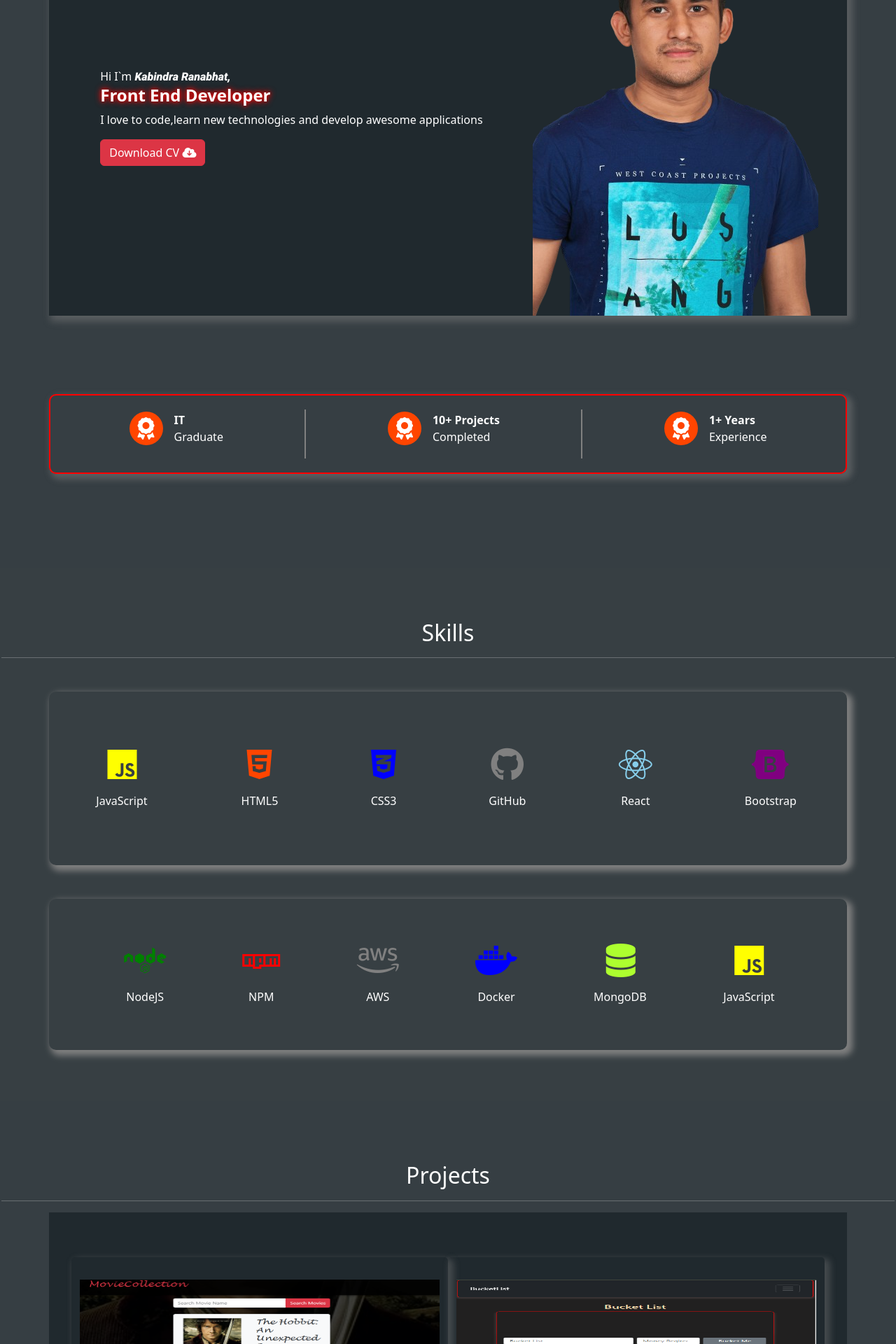
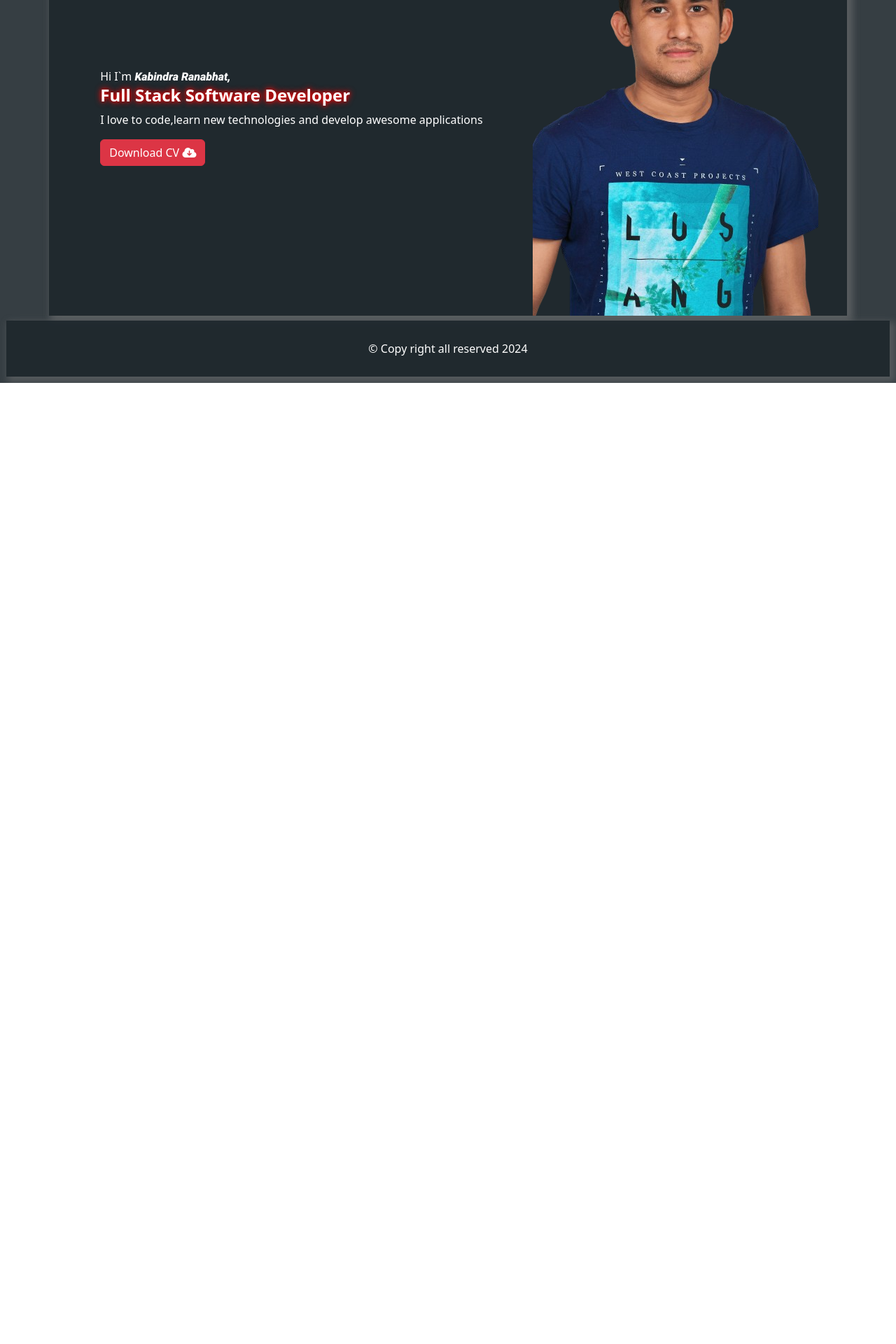
Before and after one commit to kabindrr/ReactPortfolio, a React (Vite) app: page / in a window 1280 px wide. Shown: the part 460-2380 px from the top of the page at 70% size. After the commit the page ends 1007 px from the top, so only its background shows below. Built offline with nearby package versions, Linux system fonts and the light colour scheme; a web font is replaced by a local one.

Commit message:
multipage

```diff
--- a/src/App.jsx
+++ b/src/App.jsx
@@ -9,6 +9,7 @@ import { Hero } from "./components/Hero";
 import { NavBar } from "./components/NavBar";
 import { Projects } from "./components/Projects";
 import { Skills } from "./components/Skills";
+import { Route, Routes } from "react-router-dom";
 
 const App = () => {
   return (
@@ -23,21 +24,14 @@ const App = () => {
         </label>
 
         {/* <!-- hero --> */}
-        <Hero />
-        {/* <!-- banner --> */}
-        <Banner />
 
-        {/* <!-- skills --> */}
-        <Skills />
-
-        {/* <!-- projects --> */}
-        <Projects />
-
-        {/* <!-- aboutMe --> */}
-        <AboutMe />
-
-        {/* <!-- contact me --> */}
-        <ContactMe />
+        <Routes>
+          <Route path="/" element={<Hero />} />
+          <Route path="skills" element={<Skills />} />
+          <Route path="projects" element={<Projects />} />
+          <Route path="about" element={<AboutMe />} />
+          <Route path="contact" element={<ContactMe />} />
+        </Routes>
 
         {/* <!-- footer --> */}
         <Footer />
--- a/src/components/NavBar.jsx
+++ b/src/components/NavBar.jsx
@@ -1,3 +1,5 @@
+import { Link } from "react-router-dom";
+
 export const NavBar = () => {
   return (
     <>
@@ -14,19 +16,19 @@ export const NavBar = () => {
           <div className="menu ">
             <ul className="navigation">
               <li>
-                <a href="#hero">Home</a>
+                <Link to="/">Home</Link>
               </li>
               <li>
-                <a href="#skills">Skills</a>
+                <Link to="skills">Skills</Link>
               </li>
               <li>
-                <a href="#projects">Projects</a>
+                <Link to="projects">Projects</Link>
               </li>
               <li>
-                <a href="#aboutMe">About</a>
+                <Link to="about">About</Link>
               </li>
               <li>
-                <a href="#contact-me">Contact</a>
+                <Link to="contact">Contact</Link>
               </li>
             </ul>
           </div>
--- a/src/main.jsx
+++ b/src/main.jsx
@@ -3,9 +3,12 @@ import { createRoot } from "react-dom/client";
 import App from "./App.jsx";
 import "./index.css";
 import "bootstrap/dist/css/bootstrap.min.css";
+import { BrowserRouter } from "react-router-dom";
 
 createRoot(document.getElementById("root")).render(
   <StrictMode>
-    <App />
+    <BrowserRouter>
+      <App />
+    </BrowserRouter>
   </StrictMode>
 );
```
